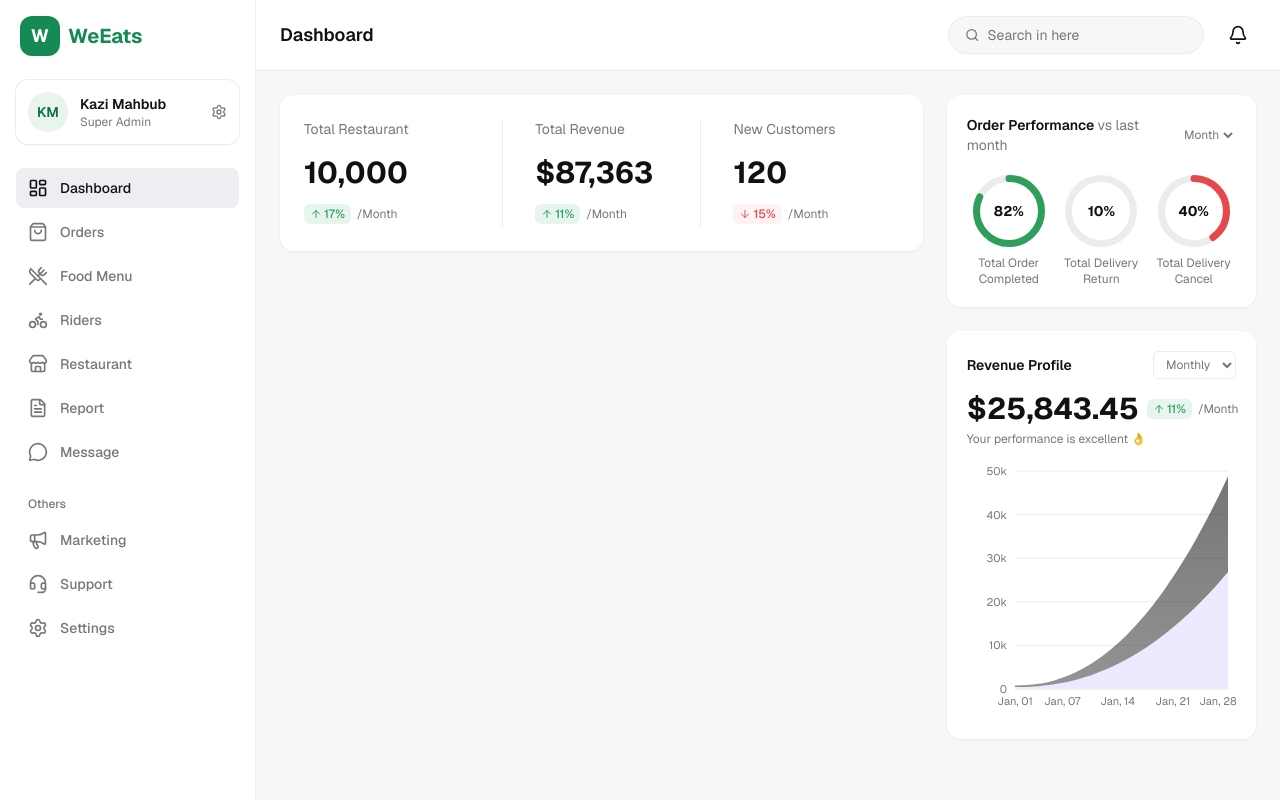
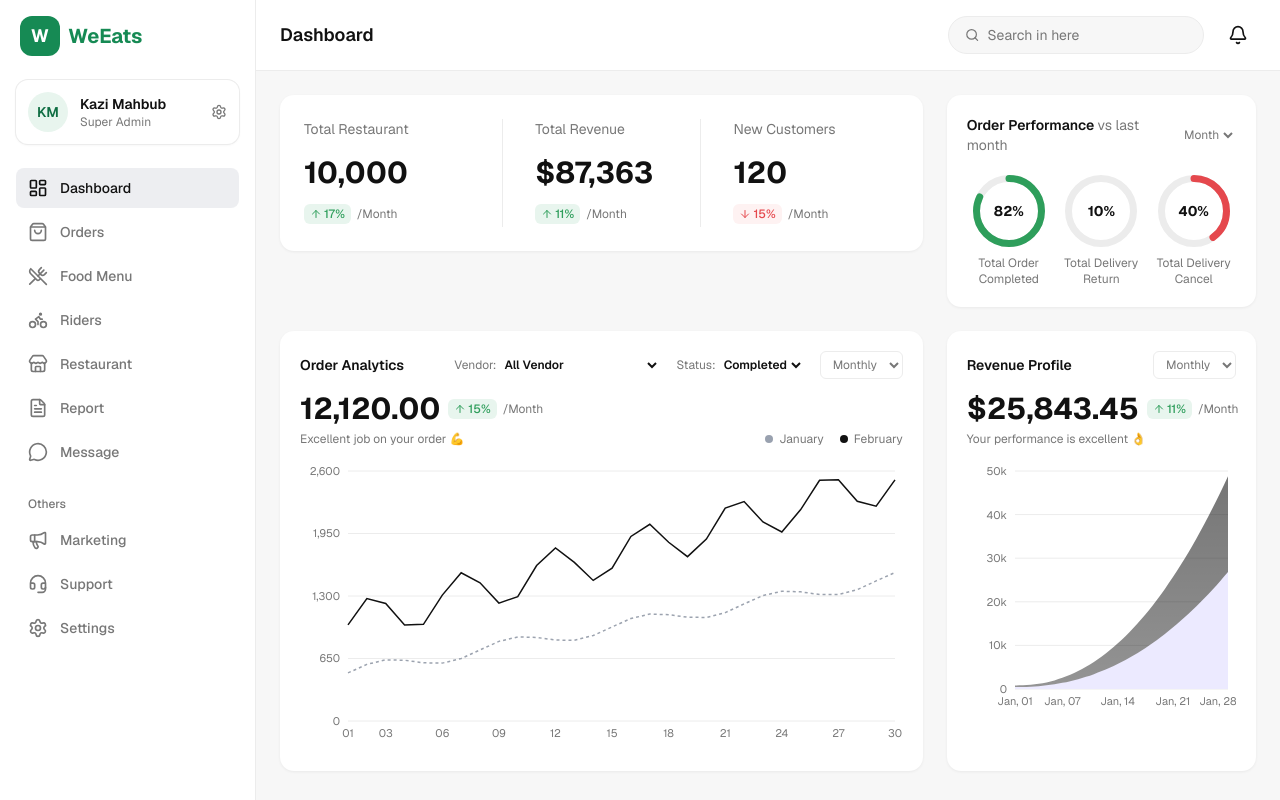
Before and after one commit to Claver250/Eats-FE, a Next.js app: page /dashboard in a window 1280 px wide. Built offline with nearby package versions, Linux system fonts and the light colour scheme.

Commit message:
feat: Order Analytics

```diff
--- a/src/app/(dashboard)/dashboard/page.tsx
+++ b/src/app/(dashboard)/dashboard/page.tsx
@@ -1,4 +1,5 @@
 import KpiSummary from "@/features/dashboard/components/KpiSummary";
+import OrderAnalytics from "@/features/dashboard/components/OrderAnalytics";
 import OrderPerformance from "@/features/dashboard/components/OrderPerformance";
 import RevenueProfile from "@/features/dashboard/components/RevenueProfile";
 import { kpis, orderPerformance, revenueProfile } from "@/mocks/dashboard";
@@ -12,7 +13,7 @@ export default function DashboardPage() {
         <OrderPerformance metrics={orderPerformance} />
 
         <div className="xl:col-span-2">
-            {/* Order Analytics goes here */}
+            <OrderAnalytics />
         </div>
         <RevenueProfile data={revenueProfile} />
         </div>
--- /dev/null
+++ b/src/components/charts/LineChartCard.tsx
@@ -0,0 +1,80 @@
+"use client";
+
+import {
+    CartesianGrid,
+    Line,
+    LineChart,
+    ResponsiveContainer,
+    Tooltip,
+    XAxis,
+    YAxis,
+} from "recharts";
+import type { AnalyticsPoint } from "@/features/dashboard/types";
+
+type TipProps = {
+    active?: boolean;
+    payload?: ReadonlyArray<{ payload?: AnalyticsPoint }>;
+};
+
+function ChartTooltip({ active, payload }: TipProps) {
+    const point = payload?.[0]?.payload;
+    if (!active || !point) return null;
+
+    return (
+        <div className="space-y-1.5 text-xs">
+        <div className="rounded-md bg-ink px-2.5 py-1.5 text-white">
+            <p className="text-[10px] opacity-70">February, Day {point.day}</p>
+            <p className="font-semibold">{point.current.toLocaleString()}</p>
+        </div>
+        <div className="rounded-md bg-gray-400 px-2.5 py-1.5 text-white">
+            <p className="text-[10px] opacity-80">January, Day {point.day}</p>
+            <p className="font-semibold">{point.previous.toLocaleString()}</p>
+        </div>
+        </div>
+    );
+}
+
+export default function LineChartCard({ data }: { data: AnalyticsPoint[] }) {
+    return (
+        <div className="h-72 w-full">
+        <ResponsiveContainer width="100%" height="100%">
+            <LineChart data={data} margin={{ top: 8, right: 8, left: -12, bottom: 0 }}>
+            <CartesianGrid vertical={false} stroke="var(--color-border)" />
+            <XAxis
+                dataKey="day"
+                ticks={["01", "03", "06", "09", "12", "15", "18", "21", "24", "27", "30"]}
+                tickLine={false}
+                axisLine={false}
+                tick={{ fontSize: 11, fill: "var(--color-muted)" }}
+            />
+            <YAxis
+                tickLine={false}
+                axisLine={false}
+                tick={{ fontSize: 11, fill: "var(--color-muted)" }}
+                tickFormatter={(v: number) => v.toLocaleString()}
+            />
+            <Tooltip
+                content={<ChartTooltip />}
+                cursor={{ stroke: "var(--color-ink)", strokeWidth: 1 }}
+            />
+            <Line
+                type="linear"
+                dataKey="previous"
+                stroke="#9ca3af"
+                strokeWidth={1.5}
+                strokeDasharray="3 3"
+                dot={false}
+            />
+            <Line
+                type="linear"
+                dataKey="current"
+                stroke="var(--color-ink)"
+                strokeWidth={1.5}
+                dot={false}
+                activeDot={{ r: 3 }}
+            />
+            </LineChart>
+        </ResponsiveContainer>
+        </div>
+    );
+}
--- a/src/features/dashboard/components/OrderAnalytics.tsx
+++ b/src/features/dashboard/components/OrderAnalytics.tsx
@@ -0,0 +1,81 @@
+"use client";
+
+import { useMemo, useState } from "react";
+import LineChartCard from "@/components/charts/LineChartCard";
+import { formatNumber } from "@/lib/formatters";
+import { getOrderAnalytics, orderStatuses, vendors } from "@/mocks/dashboard";
+import TrendBadge from "./TrendBadge";
+
+const selectClass =
+    "rounded-md bg-transparent text-xs font-semibold text-ink outline-none";
+
+export default function OrderAnalytics() {
+    const [vendor, setVendor] = useState(vendors[0]);
+    const [status, setStatus] = useState(orderStatuses[0]);
+
+    const data = useMemo(() => getOrderAnalytics(vendor, status), [vendor, status]);
+
+    return (
+        <section className="rounded-card bg-surface p-5 shadow-card">
+        <div className="flex flex-wrap items-center justify-between gap-3">
+            <h2 className="text-sm font-semibold">Order Analytics</h2>
+            <div className="flex flex-wrap items-center gap-4 text-xs text-muted">
+            <label className="flex items-center gap-1">
+                Vendor:
+                <select
+                className={selectClass}
+                value={vendor}
+                onChange={(e) => setVendor(e.target.value)}
+                >
+                {vendors.map((v) => (
+                    <option key={v}>{v}</option>
+                ))}
+                </select>
+            </label>
+            <label className="flex items-center gap-1">
+                Status:
+                <select
+                className={selectClass}
+                value={status}
+                onChange={(e) => setStatus(e.target.value)}
+                >
+                {orderStatuses.map((s) => (
+                    <option key={s}>{s}</option>
+                ))}
+                </select>
+            </label>
+            <select
+                aria-label="Period"
+                className="rounded-md border border-border px-2 py-1 text-xs text-muted outline-none"
+                defaultValue="monthly"
+            >
+                <option value="weekly">Weekly</option>
+                <option value="monthly">Monthly</option>
+            </select>
+            </div>
+        </div>
+
+        <div className="mt-3 flex flex-wrap items-end justify-between gap-2">
+            <div>
+            <div className="flex items-center gap-2">
+                <p className="text-3xl font-bold">{formatNumber(data.total)}.00</p>
+                <TrendBadge change={data.change} />
+            </div>
+            <p className="mt-1 text-xs text-muted">Excellent job on your order 💪</p>
+            </div>
+            <div className="flex items-center gap-4 text-xs text-muted">
+            <span className="flex items-center gap-1.5">
+                <span className="h-2 w-2 rounded-full bg-gray-400" /> January
+            </span>
+            <span className="flex items-center gap-1.5">
+                <span className="h-2 w-2 rounded-full bg-ink" /> February
+            </span>
+            </div>
+        </div>
+
+        <div className="mt-4">
+            <LineChartCard data={data.series} />
+        </div>
+        </section>
+    );
+}
--- a/src/mocks/dashboard.ts
+++ b/src/mocks/dashboard.ts
@@ -1,4 +1,4 @@
-import type { Kpi, PerformanceMetric, RevenueProfileData } from "@/features/dashboard/types";
+import type { Kpi, PerformanceMetric, RevenueProfileData, OrderAnalyticsData } from "@/features/dashboard/types";
 
 export const kpis: Kpi[] = [
     { id: "restaurants", label: "Total Restaurant", value: 10000, format: "number", change: 17 },
@@ -26,3 +26,40 @@ export const revenueProfile: RevenueProfileData = {
     change: 11,
     series: revenueSeries,
 };
+
+export const vendors = [
+    "All Vendor",
+    "Al Baik Fast Food Shop",
+    "Taza Bukari House",
+    "Al Tazaz Fast Food Shop",
+];
+export const orderStatuses = ["Completed", "Pending", "Cancelled"];
+
+const vendorFactor: Record<string, number> = {
+    "All Vendor": 1,
+    "Al Baik Fast Food Shop": 0.45,
+    "Taza Bukari House": 0.3,
+    "Al Tazaz Fast Food Shop": 0.25,
+};
+const statusFactor: Record<string, number> = {
+    Completed: 1,
+    Pending: 0.35,
+    Cancelled: 0.15,
+};
+
+export function getOrderAnalytics(
+    vendor: string,
+    status: string,
+    ): OrderAnalyticsData {
+    const k = (vendorFactor[vendor] ?? 1) * (statusFactor[status] ?? 1);
+    const series = Array.from({ length: 30 }, (_, i) => {
+        const current = 1000 + i * 52 + Math.sin(i * 1.3) * 230;
+        const previous = 500 + i * 34 + Math.sin(i * 0.9) * 70;
+        return {
+        day: String(i + 1).padStart(2, "0"),
+        current: Math.round(current * k),
+        previous: Math.round(previous * k),
+        };
+    });
+    return { total: Math.round(12120 * k), change: 15, series };
+}
```
Also changed, not shown: src/features/dashboard/types.ts (+12 -0 lines).
